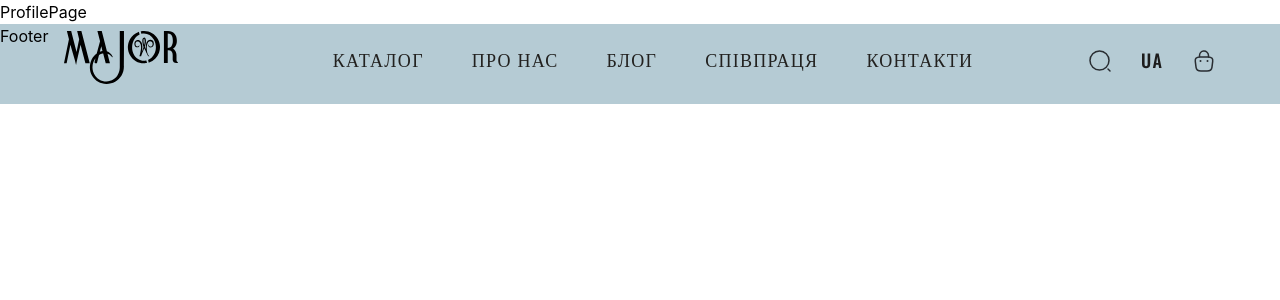
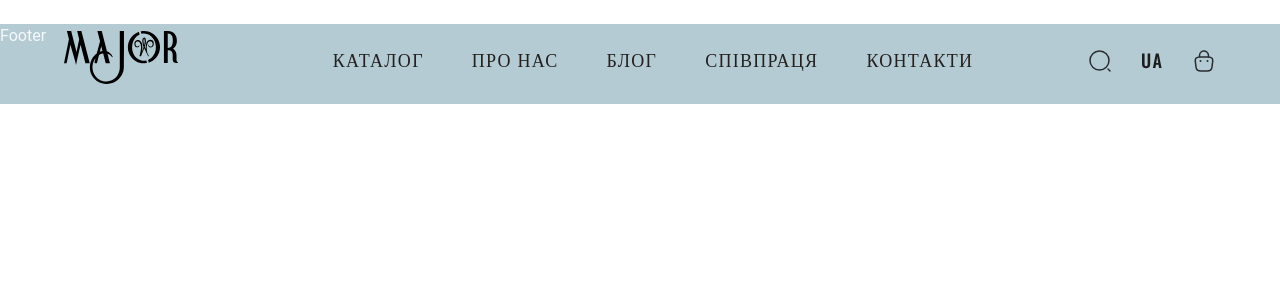
Before and after one commit to onlinestoreteam567/major, a React (Vite) app in the folder client/: page /profile in a window 1280 px wide. Shown: the top 300 px of the page. Built offline with nearby package versions, Linux system fonts and the light colour scheme.

Commit message:
Implement Global Styles

```diff
--- a/client/src/App.jsx
+++ b/client/src/App.jsx
@@ -1,11 +1,10 @@
 import AppRouter from './router/AppRouter'
-import cl from './styles/app.module.scss'
 
 function App() {
 
   return (
     <>
-      <div className={cl.test}>
+      <div>
        <AppRouter />
       </div>
     </>
--- a/client/src/index.css
+++ b/client/src/index.scss
@@ -1,38 +1,49 @@
+// Import styles
+@import './styles/variables.scss';
+@import './styles/mixins.scss';
+
+// Global styles
 :root {
-  font-family: Inter, system-ui, Avenir, Helvetica, Arial, sans-serif;
-  line-height: 1.5;
-  font-weight: 400;
-
-  /* color-scheme: light dark;
-  color: rgba(255, 255, 255, 0.87);
-  background-color: #242424; */
-
+  font-family: $font-family-base;
+  line-height: $line-height-base;
+  font-weight: $font-weight-base;
   font-synthesis: none;
   text-rendering: optimizeLegibility;
-  -webkit-font-smoothing: antialiased;
-  -moz-osx-font-smoothing: grayscale;
+  -webkit-font-smoothing: $font-smoothing;
+  -moz-osx-font-smoothing: $moz-font-smoothing;
 }
 
+// Anchor tags
 a {
-  font-weight: 500;
-  color: #646cff;
-  text-decoration: inherit;
-}
-a:hover {
-  color: #535bf2;
+  font-weight: $font-weight-bold;
+  color: $primary-link-color;
+  text-decoration: none;
+
+  &:hover {
+    color: $primary-link-hover-color;
+  }
 }
 
+// Body styles
 body {
+  margin: 0;
+  padding: 0;
+  background-color: $background-color-light;
+  color: $text-color-light;
+}
+
+// Headings
+h1 {
+  font-size: $font-size-large;
+  line-height: 1.1;
   margin: 0;
 }
 
-h1 {
-  font-size: 3.2em;
-  line-height: 1.1;
-}
-
+// Lists
 li {
   list-style: none;
+  padding: 0;
+  margin: 0;
 }
 
 /* Banner Styles */
--- a/client/src/main.jsx
+++ b/client/src/main.jsx
@@ -3,7 +3,7 @@ import { createRoot } from "react-dom/client";
 import { Provider } from "react-redux";
 import App from "./App.jsx";
 import store from "./config/store";
-import "./index.css";
+import "./index.scss";
 createRoot(document.getElementById("root")).render(
   <StrictMode>
     <Provider store={store}>
--- a/client/src/styles/app.module.scss
+++ /dev/null
@@ -1,6 +0,0 @@
-// .test {
-//     background-color: #ff0000;
-// }
-
-/* @media (prefers-reduced-motion: no-preference) {
-} */
--- /dev/null
+++ b/client/src/styles/mixins.scss
@@ -0,0 +1,14 @@
+@mixin flex($direction: row, $justify: center, $align: center) {
+    display: flex;
+    flex-direction: $direction;
+    justify-content: $justify;
+    align-items: $align;
+}
+
+
+// example
+// @import '~/mixins.scss'
+// .modal {
+//     @include flex(column, center, center);
+//     height: 100vh;
+// }
--- /dev/null
+++ b/client/src/styles/variables.scss
@@ -0,0 +1,27 @@
+// Color Variables
+$primary-color: #3498db; // Primary theme color
+$secondary-color: #2ecc71; // Secondary theme color
+$primary-link-color: #646cff; // Link color
+$primary-link-hover-color: #535bf2; // Link hover color
+$background-color-light: #ffffff; // Light background color
+$background-color-dark: #242424; // Dark background color
+$text-color-light: rgba(255, 255, 255, 0.87); // Light text color
+
+// Font Variables
+$font-main: 'Roboto', sans-serif; // Main font for the application
+$font-family-base: $font-main, system-ui, Avenir, Helvetica, Arial, sans-serif; // Base font family
+$font-size-base: 16px; // Base font size
+$font-size-large: 3.2em; // Large font size for headings
+
+// Typography
+$line-height-base: 1.5; // Base line height
+$font-weight-base: 400; // Base font weight
+$font-weight-bold: 500; // Bold font weight
+
+// Spacing & Dimensions
+$border-radius: 4px; // Base border radius for elements
+$box-shadow-light: 0 2px 4px rgba(0, 0, 0, 0.1); // Light box shadow for elements
+
+// Miscellaneous
+$font-smoothing: antialiased; // Font smoothing for better rendering
+$moz-font-smoothing: grayscale; // Font smoothing for Firefox
```
